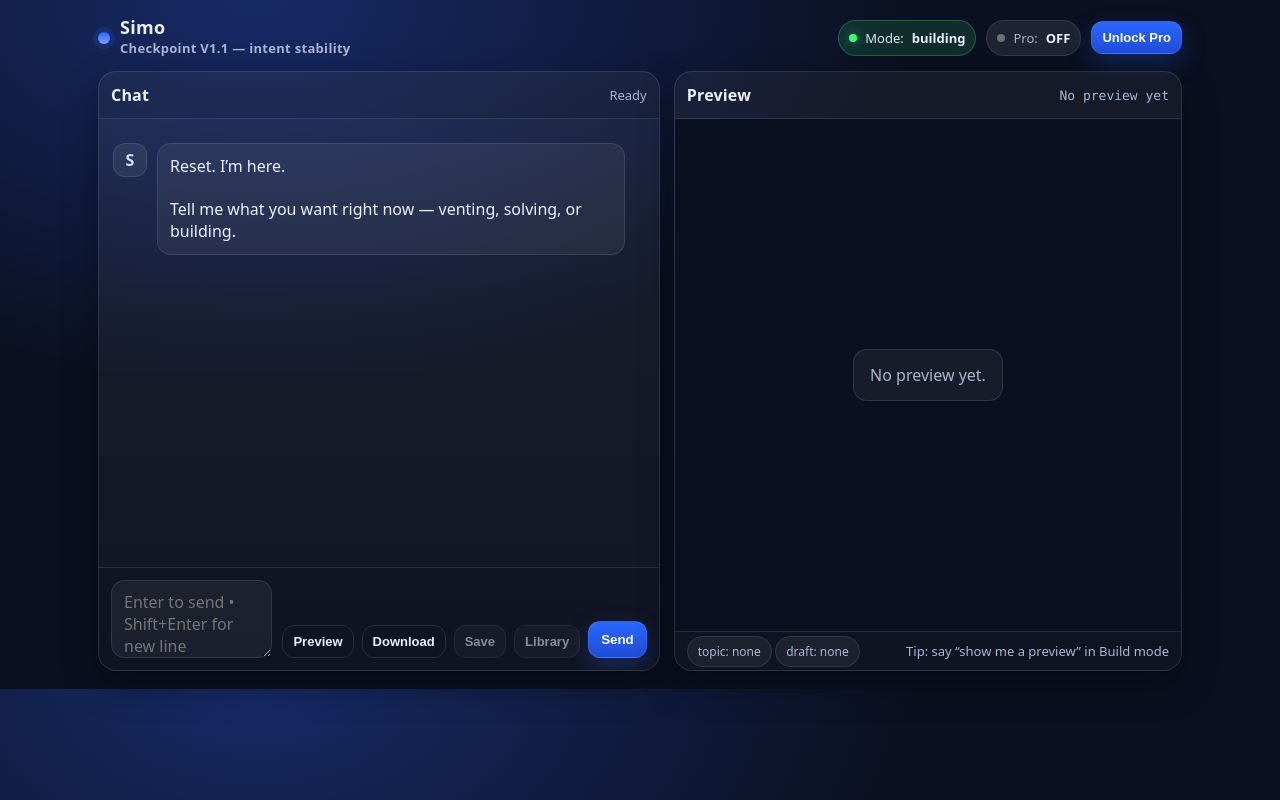
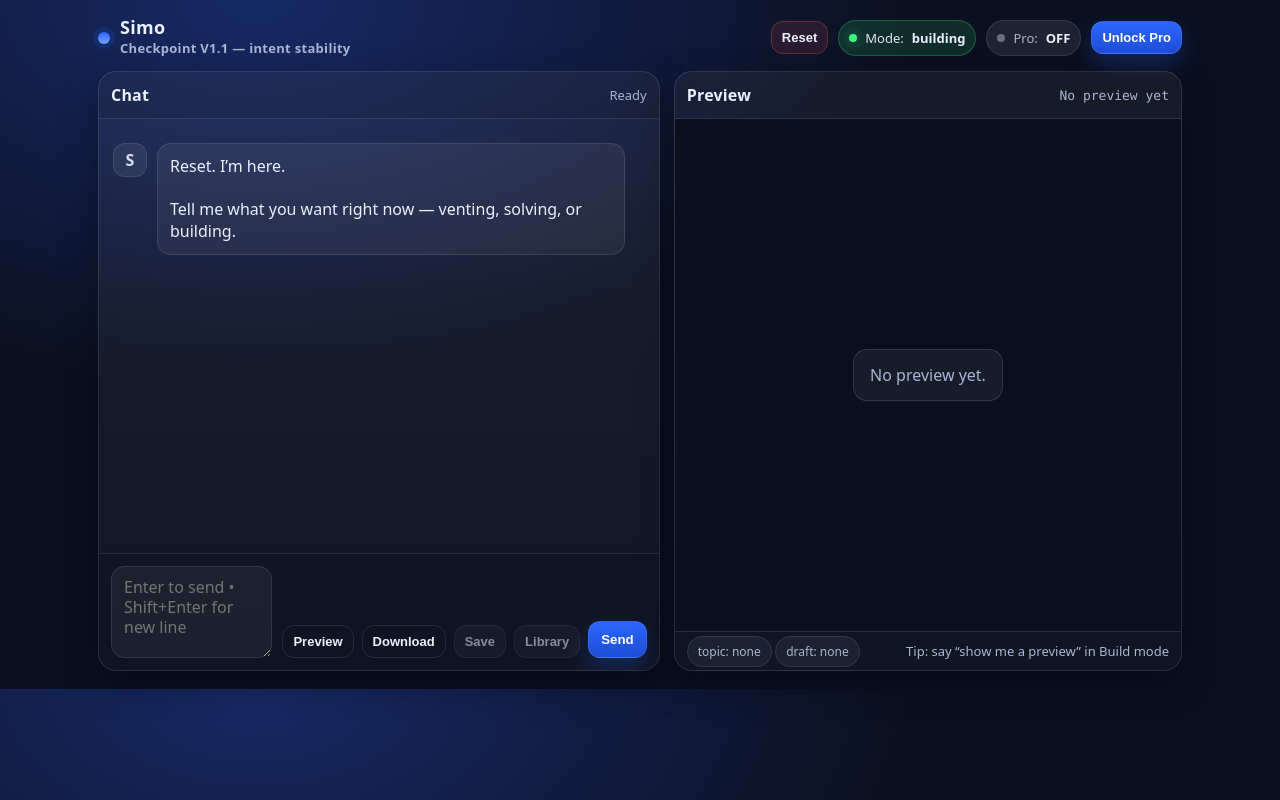
Before and after one commit to sdierct-cyber/simonchat-Simo, a website: page index.html in a window 1280 px wide. Drawn offline with Linux system fonts and the light colour scheme.

Commit message:
Update index.html

```diff
--- a/index.html
+++ b/index.html
@@ -40,6 +40,7 @@
     .btn.ghost{background:transparent;box-shadow:none;color:var(--text)}
     .btn.small{padding:8px 10px;border-radius:12px;font-size:13px}
     .btn.locked{opacity:.55;cursor:not-allowed;background:rgba(255,255,255,.06);box-shadow:none}
+    .btn.danger{background:rgba(255,77,77,.12);border-color:rgba(255,77,77,.28);box-shadow:none}
 
     .grid{display:grid;grid-template-columns:1.05fr .95fr;gap:14px}
     @media (max-width: 980px){.grid{grid-template-columns:1fr}}
@@ -60,8 +61,9 @@
     .composer{border-top:1px solid var(--line);padding:12px;display:grid;grid-template-columns:1fr auto;gap:10px;background:rgba(0,0,0,.12)}
     textarea{
       width:100%;
-      min-height:78px;   /* ✅ bigger input area */
-      max-height:180px;
+      height:92px;        /* ✅ force bigger input */
+      min-height:92px;    /* ✅ no more crunched */
+      max-height:220px;
       resize:vertical;
       border-radius:14px;
       border:1px solid var(--line);
@@ -69,7 +71,8 @@
       color:var(--text);
       padding:10px 12px;
       outline:none;
-      font:inherit
+      font:inherit;
+      line-height:1.25;
     }
     textarea:focus{border-color:rgba(42,102,255,.55);box-shadow:0 0 0 4px rgba(42,102,255,.16)}
     .actions{display:flex;gap:8px;align-items:flex-end;flex-wrap:wrap;justify-content:flex-end}
@@ -89,7 +92,8 @@
     .note{color:var(--muted);font-size:13px;margin-top:10px;line-height:1.35}
     .list{margin:10px 0 0;padding:0;list-style:none}
     .list li{display:flex;justify-content:space-between;align-items:center;gap:10px;padding:10px;border:1px solid var(--line);background:rgba(255,255,255,.05);border-radius:14px;margin-bottom:10px}
-    .danger{background:rgba(255,77,77,.12);border-color:rgba(255,77,77,.28);color:rgba(234,240,255,.95)}
+    .list .name{font-weight:800}
+    .list .meta{color:var(--muted);font-size:12px}
   </style>
 </head>
 
@@ -105,6 +109,7 @@
       </div>
 
       <div class="statusRow">
+        <button id="resetBtn" class="btn ghost small danger" type="button">Reset</button>
         <div id="modeChip" class="chip"><span class="pill"></span> Mode: <strong id="modeText">building</strong></div>
         <div id="proChip" class="chip"><span class="pill"></span> Pro: <strong id="proText">OFF</strong></div>
         <button id="proBtn" class="btn small" type="button">Unlock Pro</button>
@@ -139,7 +144,6 @@
         </div>
 
         <div class="frameWrap">
-          <!-- ✅ safer sandbox to remove that warning (no allow-same-origin) -->
           <iframe
             id="frame"
             sandbox="allow-scripts allow-forms"
```
